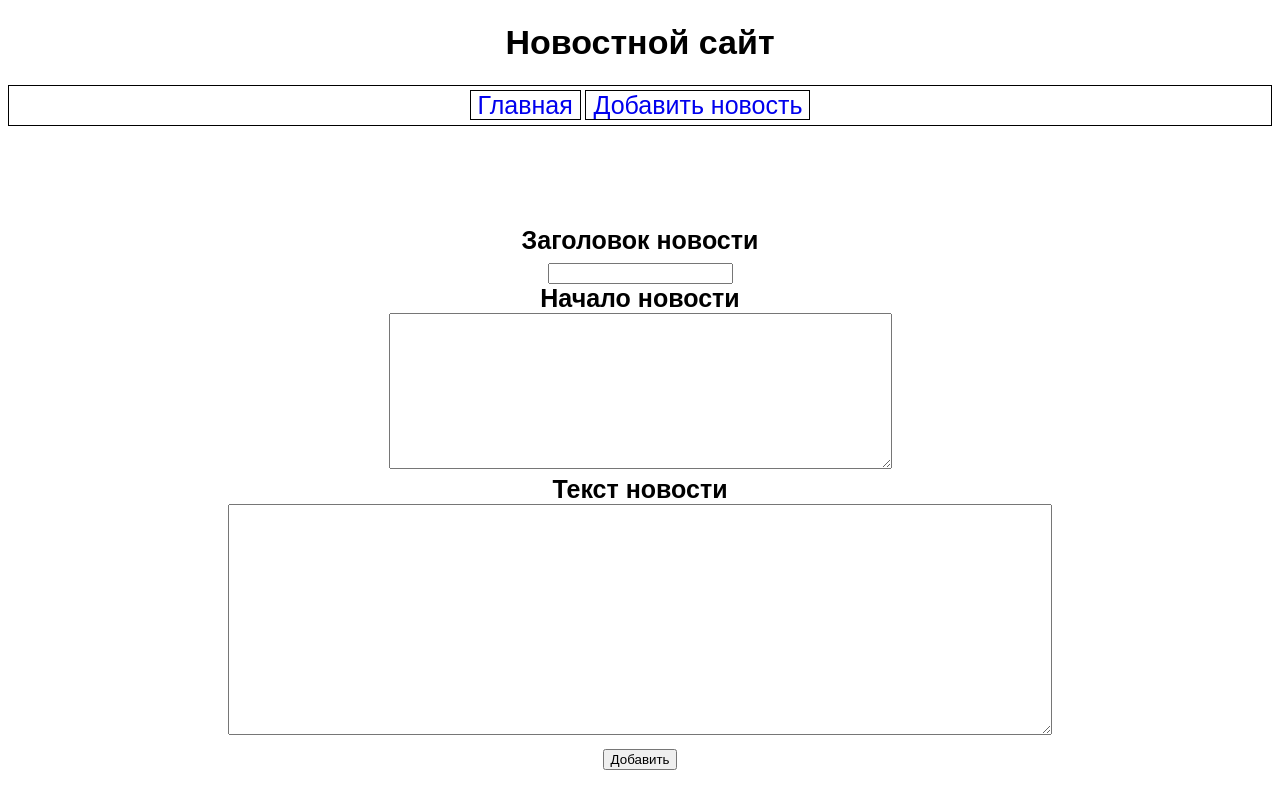
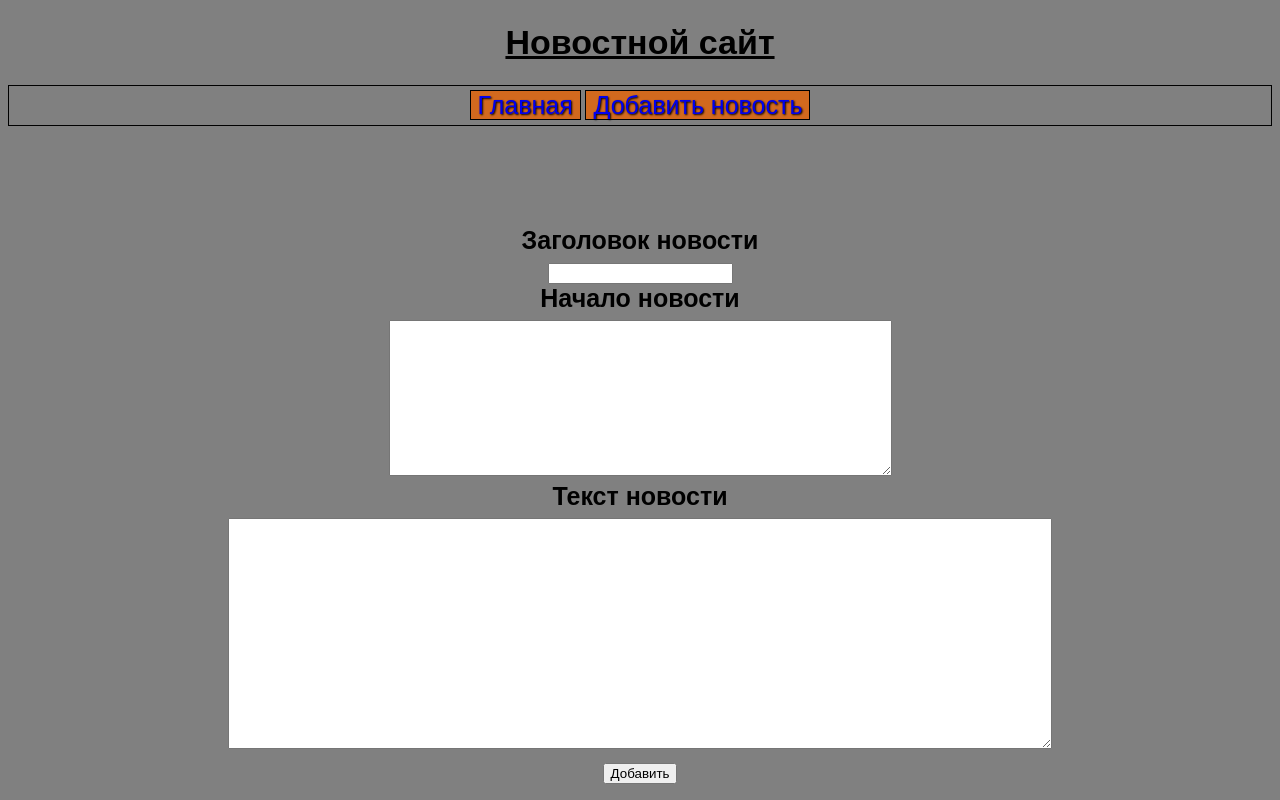
Before and after one commit to BigfOOtVes/newsSite, a PHP site: page /?action=1 in a window 1280 px wide. Run offline with PHP 8.4, Linux system fonts and the light colour scheme.

Commit message:
more mod font

```diff
--- a/styles/style.css
+++ b/styles/style.css
@@ -1,7 +1,7 @@
 body {
 	font-family: Arial;
 	font-size: 17px;
-
+	background-color: #808080;
 }
 
 body h1 {
@@ -14,6 +14,7 @@ body h1 {
 	border: 2px solid black;
 	padding: 20px;
 	border-radius: 20px;
+	background-color: #D2691E;
 }
 
 #article {
@@ -22,10 +23,11 @@ body h1 {
 	border: 2px solid black;
 	padding: 20px;
 	border-radius: 20px;
+	background-color: #D2691E;
 }
 
-h2 {
-
+h2, h1 {
+	text-decoration: underline;
 }
 
 p {
@@ -34,12 +36,17 @@ p {
 
 a {
 	text-decoration: none;
+	background-color: #D2691E;
+}
+a:visited {
+	color: black;
 }
 
 #navDiv {
 	text-align: center;
 	border: 1px solid black;
 	padding: 5px;
+	text-shadow: 1px 1px 2px black;
 
 }
 .nav {
@@ -58,3 +65,11 @@ form {
 	font-size: 25px;
 	font-weight: bold;
 }
+
+label {
+	padding: 5px;
+}
+
+input, textarea {
+	margin-top: 7px;
+}
```
